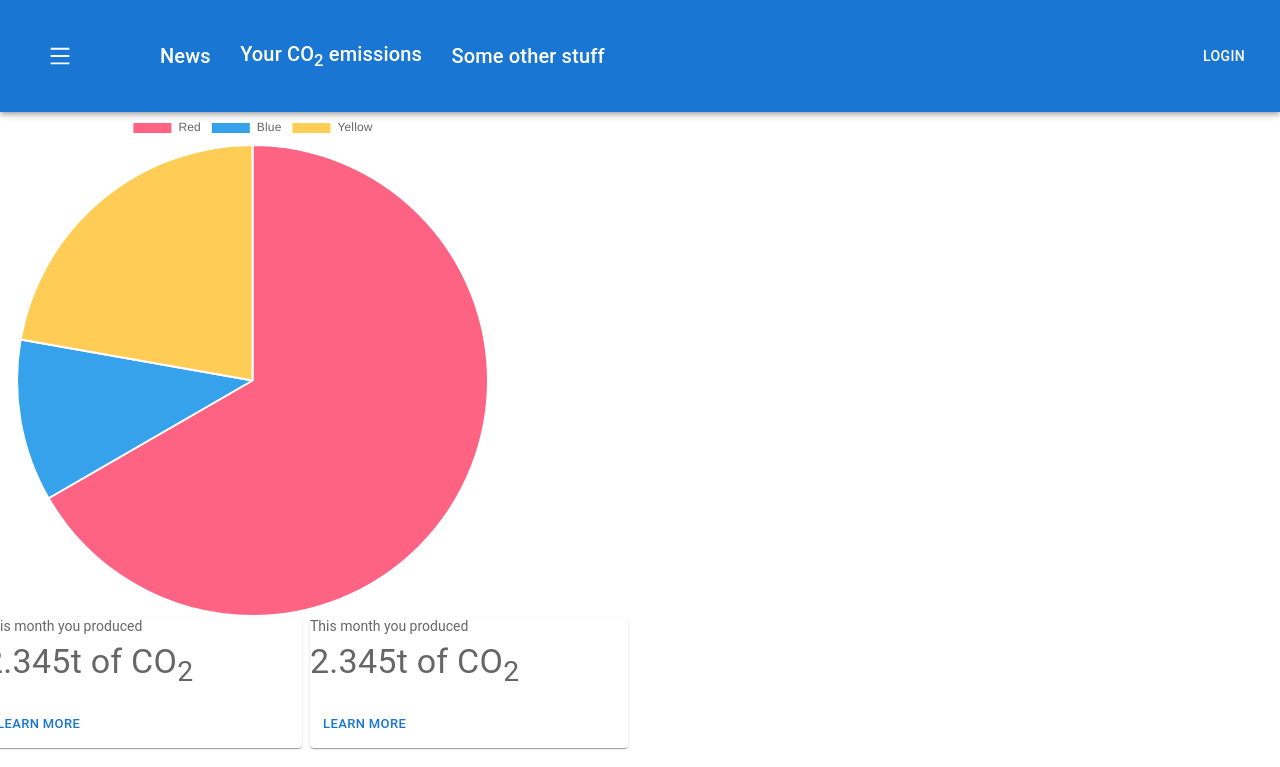
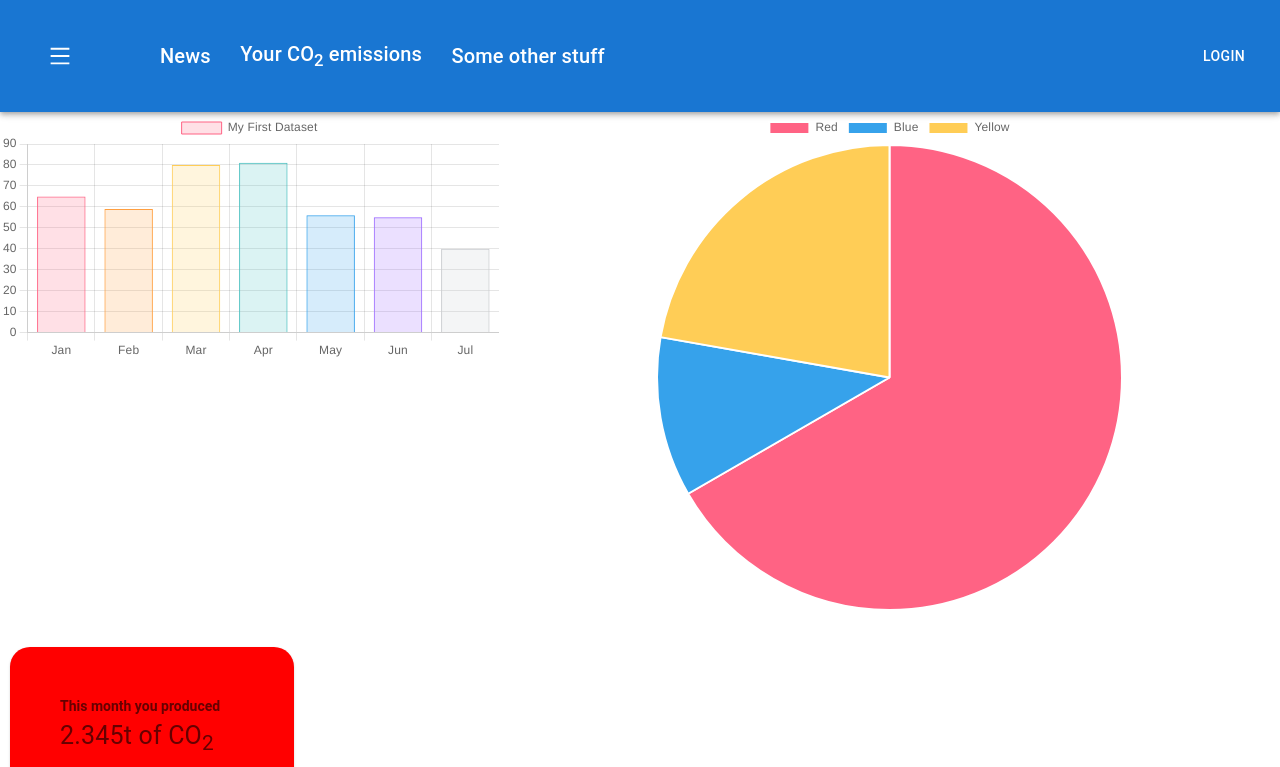
Before and after one commit to team-caffeine-fp/reducto-client, a React (Vite) app: page / in a window 1280 px wide. Shown: the top 767 px of the page. Built offline with nearby package versions, Linux system fonts and the light colour scheme.

Commit message:
Add chart test

```diff
--- a/package.json
+++ b/package.json
@@ -4,7 +4,7 @@
   "description": "This repo contains a small bit of starer code for teaching people about **S**ingle **P**age **A**pplications - SPAs",
   "scripts": {
     "test": "jest --watch --silent",
-    "cov": "jest --watch --verbose --coverage",
+    "cov": "jest --watchAll --coverage",
     "dev": "vite",
     "build": "vite build"
   },
--- a/src/common/MainGrid/index.jsx
+++ b/src/common/MainGrid/index.jsx
@@ -5,6 +5,7 @@ import CardActions from '@mui/material/CardActions'
 import Grid from '@mui/material/Grid'
 import Typography from '@mui/material/Typography'
 import { Chart } from '../'
+import styles from './index.module.css'
 
 function index() {
     const pieConfig = {
@@ -65,30 +66,19 @@ function index() {
       }
   return (
     <div>
-        <Grid container spacing={2}>
+        <Grid container spacing={2} style={{width: '100%'}}>
+          <Grid item xs={6}>
+              <Chart config={barConfig} />
+          </Grid>
           <Grid item xs={6}>
               <Chart config={pieConfig} />
           </Grid>
-          <Grid container spacing={1}>
-            <Grid item xs={3}>
-                <Card>
-                    <Typography variant="h5" sx={{ fontSize: 14 }} color="text.secondary" gutterBottom>
+          <Grid item xs={3} style={{display: 'flex', alignItems: 'center'}} >
+              <Card style={{borderRadius: '20px', backgroundColor: "red", width: '100%', padding: '50px', margin: '20px 10px' }}>
+                  <Typography variant="h5" sx={{ fontSize: 14, fontWeight: 'bold' }} color="text.secondary" gutterBottom>
                       This month you produced
                   </Typography>
-                    <Typography variant="h4" sx={{ mb: 1.5 }} color="text.secondary">
-                        2.345t of CO<sub>2</sub>
-                    </Typography>
-                    <CardActions>
-                        <Button size="small">Learn More</Button>
-                    </CardActions>
-                </Card>
-            </Grid>
-            <Grid item xs={3}>
-                <Card>
-                    <Typography variant="h5" sx={{ fontSize: 14 }} color="text.secondary" gutterBottom>
-                        This month you produced
-                    </Typography>
-                    <Typography variant="h4" sx={{ mb: 1.5 }} color="text.secondary">
+                  <Typography variant="h4" sx={{ fontSize: 25 }} color="text.secondary" >
                       2.345t of CO<sub>2</sub>
                   </Typography>
                   <CardActions>
@@ -97,13 +87,6 @@ function index() {
               </Card>
           </Grid>
         </Grid>
-          <Grid item xs={4}>
-              This is xs = 4
-          </Grid>
-          <Grid item xs={8}>
-              <Chart config={barConfig} />
-          </Grid>
-        </Grid>
     </div>
   )
 }
--- /dev/null
+++ b/src/common/MainGrid/index.module.css
@@ -0,0 +1,4 @@
+.card {
+    margin-top: 50px;
+
+}
```
Also changed, not shown: 1 other file (tests, documents, lock files or other folders). Lines whose indentation alone changed are shown as unchanged.
